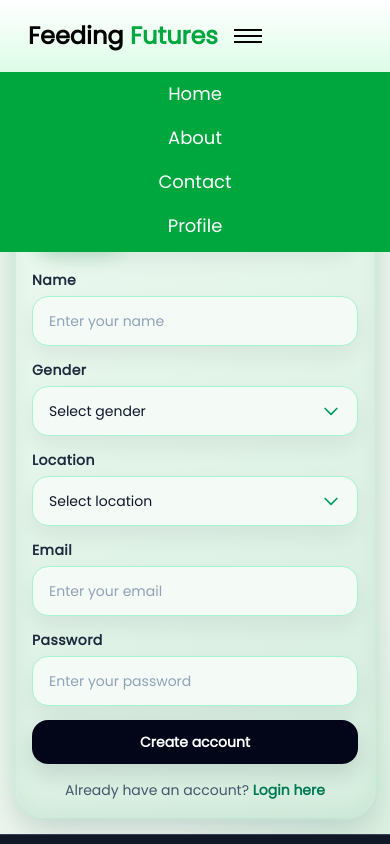
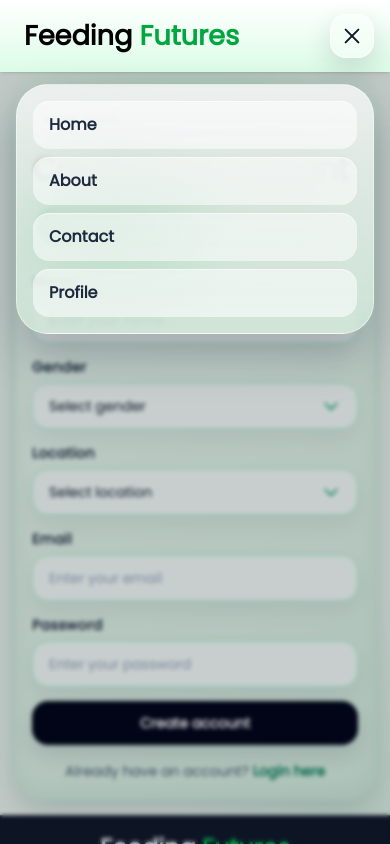
Before and after one commit to namanmahajan2020/Feeding-Futures, a React (Vite) app in the folder Feeding-Futures/user/: page /signup in a window 390 px wide. Both pictures are taken after a click on the button "Toggle navigation menu". Shown: the top 844 px of the page. Built offline with nearby package versions, Linux system fonts and the light colour scheme.

Commit message:
user navbar updated for mobile users

```diff
--- a/Feeding-Futures/user/src/components/Navbar.jsx
+++ b/Feeding-Futures/user/src/components/Navbar.jsx
@@ -1,26 +1,28 @@
-import React, { useState, useEffect } from "react";
+import React, { useEffect, useState } from "react";
 import { NavLink, useLocation, useNavigate } from "react-router-dom";
+
+const navItems = [
+  { to: "/", label: "Home" },
+  { to: "/about", label: "About" },
+  { to: "/contact", label: "Contact" },
+  { to: "/profile", label: "Profile" },
+];
 
 const Navbar = () => {
   const [navActive, setNavActive] = useState(false);
   const [userEmail, setUserEmail] = useState(localStorage.getItem("email"));
   const navigate = useNavigate();
-
-  const location = useLocation(); // 👈 Get current path
+  const location = useLocation();
   const isLoggedIn = !!userEmail;
   const currentPath = location.pathname;
 
-  // Real-time login state check
   useEffect(() => {
     const checkLoginStatus = () => {
       const email = localStorage.getItem("email");
       setUserEmail(email);
     };
 
-    // Listen to localStorage changes (cross-tab)
     window.addEventListener("storage", checkLoginStatus);
-
-    // Also check immediately on mount
     checkLoginStatus();
 
     return () => {
@@ -28,123 +30,122 @@ const Navbar = () => {
     };
   }, [userEmail, navigate]);
 
+  useEffect(() => {
+    setNavActive(false);
+  }, [currentPath]);
+
+  useEffect(() => {
+    document.body.style.overflow = navActive ? "hidden" : "";
+
+    return () => {
+      document.body.style.overflow = "";
+    };
+  }, [navActive]);
+
+  useEffect(() => {
+    if (!navActive) return undefined;
+
+    const timer = window.setTimeout(() => {
+      setNavActive(false);
+    }, 5000);
+
+    return () => window.clearTimeout(timer);
+  }, [navActive]);
+
   const shouldShowSignIn =
     !isLoggedIn && currentPath !== "/start" && currentPath !== "/signup";
 
   return (
-    <header className="fixed top-0 z-50 flex h-18 w-full items-center justify-between bg-gradient-to-b from-white to-green-100 px-4 shadow-sm sm:px-6 md:px-12 lg:px-24">
+    <>
+      <header className="fixed top-0 z-50 flex h-18 w-full items-center gap-4 bg-gradient-to-b from-white to-green-100 px-4 shadow-sm sm:px-6 md:px-12 lg:px-24">
         <NavLink
           to="/"
           end
           className={({ isActive }) =>
             isActive
-            ? "block rounded-full px-3 py-2 font-semibold md:px-6 md:bg-transparent md:text-green-600"
-            : "block rounded-full px-3 py-2 transition-transform duration-300 hover:scale-110 md:px-6"
+              ? "block rounded-full px-2 py-2 font-semibold md:px-6 md:bg-transparent md:text-green-600"
+              : "block rounded-full px-2 py-2 transition-transform duration-300 hover:scale-110 md:px-6"
           }
-        onClick={() => setNavActive(false)} // close nav on click
+          onClick={() => setNavActive(false)}
         >
-        <div className="select-none text-2xl font-extrabold text-black sm:text-3xl md:whitespace-nowrap">
+          <div className="select-none text-[1.7rem] font-extrabold leading-none text-black sm:text-3xl md:whitespace-nowrap">
             Feeding <span className="text-green-600">Futures</span>
           </div>
         </NavLink>
 
-      <div className="flex items-center gap-3 md:hidden">
+        <div className="ml-auto flex items-center gap-3 md:hidden">
           {shouldShowSignIn && (
             <NavLink
               to="/start"
-            className="whitespace-nowrap rounded-full border border-emerald-700 bg-gradient-to-b from-sky-500 to-black px-4 py-2 text-sm font-bold text-white transition duration-200 hover:scale-95 hover:bg-gradient-to-b hover:from-green-500 hover:to-black"
+              className="rounded-full border border-white/50 bg-white/35 px-3.5 py-2 text-xs font-semibold text-slate-900 shadow-[0_8px_20px_rgba(15,23,42,0.10)] backdrop-blur-md transition hover:scale-[0.98]"
               onClick={() => setNavActive(false)}
             >
               Sign In
             </NavLink>
           )}
 
-        {/* Hamburger for small screens */}
           <button
             type="button"
-          className="hamburger block cursor-pointer rounded-md p-1 md:hidden"
-          onClick={() => setNavActive(!navActive)}
+            className="flex h-11 w-11 items-center justify-center rounded-2xl border border-white/50 bg-white/35 text-slate-900 shadow-[0_12px_28px_rgba(15,23,42,0.14)] backdrop-blur-xl transition hover:scale-[0.98]"
+            onClick={() => setNavActive((prev) => !prev)}
             aria-label="Toggle navigation menu"
+            aria-expanded={navActive}
           >
-          <div className="my-1 h-0.5 w-7 bg-black"></div>
-          <div className="my-1 h-0.5 w-7 bg-black"></div>
-          <div className="my-1 h-0.5 w-7 bg-black"></div>
+            <div className="flex flex-col gap-1.5">
+              <span
+                className={`block h-0.5 w-5 rounded-full bg-slate-900 transition ${
+                  navActive ? "translate-y-2 rotate-45" : ""
+                }`}
+              />
+              <span
+                className={`block h-0.5 w-5 rounded-full bg-slate-900 transition ${
+                  navActive ? "opacity-0" : ""
+                }`}
+              />
+              <span
+                className={`block h-0.5 w-5 rounded-full bg-slate-900 transition ${
+                  navActive ? "-translate-y-2 -rotate-45" : ""
+                }`}
+              />
+            </div>
           </button>
         </div>
 
-      {/* Main container for navigation and Sign In */}
-      <div className="flex flex-1 items-center justify-center">
-        {/* Nav Bar */}
+        <div className="hidden flex-1 items-center justify-center md:flex">
           <nav
-          className={`nav-bar absolute left-0 top-18 w-full overflow-hidden bg-green-600 transition-[height] duration-200 ease-in md:static md:w-auto md:bg-transparent md:flex md:items-center ${navActive ? "h-[180px]" : "h-0"
-            } md:h-auto ${shouldShowSignIn ? "" : "md:mr-25"}`}
+            className={`md:flex md:w-auto md:items-center md:bg-transparent ${
+              shouldShowSignIn ? "" : "md:mr-25"
+            }`}
           >
-          <ul className="md:flex md:space-x-6 text-white md:text-black text-lg text-center">
-            <li>
+            <ul className="text-lg text-white md:flex md:space-x-6 md:text-black">
+              {navItems.map((item) => (
+                <li key={item.to}>
                   <NavLink
-                to="/"
-                end
+                    to={item.to}
+                    end={item.to === "/"}
                     className={({ isActive }) =>
-                  isActive
-                    ? "block px-6 py-2 rounded-full bg-black text-white md:bg-transparent md:text-green-600 font-semibold"
-                    : "block px-6 py-2 rounded-full hover:bg-gradient-to-t from-green-500 to-black hover:font-base hover:text-white transition"
+                      item.to === "/profile"
+                        ? isActive
+                          ? "block rounded-full px-6 py-2 font-semibold text-white md:text-green-600"
+                          : "block rounded-3xl px-6 py-2 transition hover:bg-gradient-to-t hover:from-green-500 hover:to-black hover:text-white"
+                        : isActive
+                          ? "block rounded-full bg-black px-6 py-2 font-semibold text-white md:bg-transparent md:text-green-600"
+                          : "block rounded-full px-6 py-2 transition hover:bg-gradient-to-t hover:from-green-500 hover:to-black hover:text-white"
                     }
-                onClick={() => setNavActive(false)} // close nav on click
+                    onClick={() => setNavActive(false)}
                   >
-                Home
+                    {item.label}
                   </NavLink>
                 </li>
-
-            <li>
-              <NavLink
-                to="/about"
-                className={({ isActive }) =>
-                  isActive
-                    ? "block px-6 py-2 rounded-full bg-black text-white md:bg-transparent md:text-green-600 font-semibold"
-                    : "block px-6 py-2 rounded-full hover:bg-gradient-to-t from-green-500 to-black hover:font-base hover:text-white transition"
-                }
-                onClick={() => setNavActive(false)} // close nav on click
-              >
-                About
-              </NavLink>
-            </li>
-
-            <li>
-              <NavLink
-                to="/contact"
-                className={({ isActive }) =>
-                  isActive
-                    ? "block px-6 py-2 rounded-full bg-black text-white md:bg-transparent md:text-green-600 font-semibold"
-                    : "block px-6 py-2 rounded-full hover:bg-gradient-to-t from-green-500 to-black hover:font-base hover:text-white transition"
-                }
-                onClick={() => setNavActive(false)} // close nav on click
-              >
-                Contact
-              </NavLink>
-            </li>
-
-            <li>
-              <NavLink
-                to="/profile"
-                className={({ isActive }) =>
-                  isActive
-                    ? "block px-6 py-2 rounded-full text-white md:text-green-600 font-semibold"
-                    : "block px-6 py-2 rounded-3xl hover:bg-gradient-to-t from-green-500 to-black hover:font-base hover:text-white transition"
-                }
-                onClick={() => setNavActive(false)} // close nav on click
-              >
-                Profile
-              </NavLink>
-            </li>
+              ))}
             </ul>
           </nav>
         </div>
 
-      {/* Sign In Button (only if not logged in) */}
         {shouldShowSignIn && (
           <NavLink
             to="/start"
-          className="hidden md:block px-5 py-1.5 rounded-full border-1 border-emerald-700  bg-gradient-to-b from-sky-500 to-black text-white font-bold hover:bg-gradient-to-b hover:from-green-500 hover:to-black hover:scale-95 transition duration-200"
+            className="hidden rounded-full border border-emerald-700 bg-gradient-to-b from-sky-500 to-black px-5 py-1.5 font-bold text-white transition duration-200 hover:scale-95 hover:bg-gradient-to-b hover:from-green-500 hover:to-black md:block"
             onClick={() => setNavActive(false)}
           >
             Sign In
@@ -152,6 +153,52 @@ const Navbar = () => {
         )}
       </header>
 
+      <div
+        className={`fixed inset-0 z-40 bg-slate-950/18 backdrop-blur-[2px] transition duration-300 md:hidden ${
+          navActive ? "pointer-events-auto opacity-100" : "pointer-events-none opacity-0"
+        }`}
+        onClick={() => setNavActive(false)}
+      />
+
+      <nav
+        className={`fixed inset-x-4 top-21 z-50 rounded-[2rem] border border-white/45 bg-[linear-gradient(180deg,rgba(255,255,255,0.72),rgba(217,245,225,0.58))] p-4 shadow-[0_22px_50px_rgba(15,23,42,0.18)] backdrop-blur-2xl transition duration-300 md:hidden ${
+          navActive
+            ? "pointer-events-auto translate-y-0 opacity-100"
+            : "pointer-events-none -translate-y-4 opacity-0"
+        }`}
+      >
+        <ul className="space-y-2">
+          {navItems.map((item) => (
+            <li key={item.to}>
+              <NavLink
+                to={item.to}
+                end={item.to === "/"}
+                className={({ isActive }) =>
+                  `block rounded-2xl px-4 py-3 text-base font-semibold transition ${
+                    isActive
+                      ? "bg-[linear-gradient(135deg,#16a34a_0%,#22c55e_100%)] text-white shadow-[0_12px_24px_rgba(34,197,94,0.22)]"
+                      : "bg-white/55 text-slate-800 shadow-[inset_0_1px_0_rgba(255,255,255,0.55)]"
+                  }`
+                }
+                onClick={() => setNavActive(false)}
+              >
+                {item.label}
+              </NavLink>
+            </li>
+          ))}
+        </ul>
+
+        {shouldShowSignIn && (
+          <NavLink
+            to="/start"
+            className="mt-4 block rounded-2xl bg-slate-950 px-4 py-3 text-center text-sm font-semibold text-white shadow-[0_14px_28px_rgba(15,23,42,0.18)]"
+            onClick={() => setNavActive(false)}
+          >
+            Continue to Sign In
+          </NavLink>
+        )}
+      </nav>
+    </>
   );
 };
 
--- a/Feeding-Futures/user/src/components/Signup.jsx
+++ b/Feeding-Futures/user/src/components/Signup.jsx
@@ -3,7 +3,7 @@ import { useNavigate } from "react-router-dom";
 import axios from "axios";
 
 const inputClassName =
-  "w-full rounded-2xl border border-emerald-200 bg-[#f4fbf6] px-4 py-3.5 text-sm text-slate-900 shadow-[0_10px_22px_rgba(15,23,42,0.06)] outline-none transition placeholder:text-slate-400 focus:border-emerald-400 focus:ring-4 focus:ring-emerald-100";
+  "w-full rounded-2xl border border-emerald-200 bg-[#f4fbf6] px-4 py-3 text-sm text-slate-900 shadow-[0_10px_22px_rgba(15,23,42,0.06)] outline-none transition placeholder:text-slate-400 focus:border-emerald-400 focus:ring-4 focus:ring-emerald-100 sm:py-3.5";
 
 const fieldLabelClassName =
   "mb-1.5 block text-sm font-semibold tracking-[0.03em] text-slate-800";
@@ -215,8 +215,8 @@ const AuthForm = () => {
     <section
       className={`relative overflow-hidden bg-[#eef5ef] px-4 sm:px-6 lg:px-8 ${
         isSignup
-          ? "flex min-h-[calc(100vh-4.5rem)] items-center pt-24 pb-4 sm:pt-26 sm:pb-5"
-          : "flex flex-1 min-h-full items-center pt-24 pb-0 sm:pt-26 sm:pb-0"
+          ? "flex min-h-[calc(100vh-4.5rem)] items-center pt-22 pb-4 sm:pt-26 sm:pb-5"
+          : "flex flex-1 min-h-full items-center pt-22 pb-0 sm:pt-26 sm:pb-0"
       }`}
     >
       <div className="absolute inset-0 bg-[radial-gradient(circle_at_top,_rgba(174,230,194,0.45),_transparent_26%),radial-gradient(circle_at_bottom_right,_rgba(186,231,201,0.35),_transparent_24%)]" />
@@ -230,17 +230,17 @@ const AuthForm = () => {
         >
           <form onSubmit={handleSubmit} className="w-full">
             <div className="mx-auto max-w-2xl">
-              <div className="flex flex-col gap-3 sm:flex-row sm:items-end sm:justify-between">
+              <div className="flex flex-col gap-4 sm:flex-row sm:items-end sm:justify-between">
                 <div>
-                  <span className="inline-flex rounded-full bg-[linear-gradient(135deg,#f4fff6_0%,#d7f4df_100%)] px-4 py-2 text-xs font-semibold uppercase tracking-[0.26em] text-emerald-700 shadow-[0_6px_14px_rgba(34,197,94,0.10)]">
+                  <span className="inline-flex rounded-full bg-[linear-gradient(135deg,#f4fff6_0%,#d7f4df_100%)] px-3.5 py-2 text-[0.7rem] font-semibold uppercase tracking-[0.22em] text-emerald-700 shadow-[0_6px_14px_rgba(34,197,94,0.10)] sm:px-4 sm:text-xs sm:tracking-[0.26em]">
                     {isSignup ? "New User" : "Existing User"}
                   </span>
-                  <h2 className="mt-4 text-2xl font-black tracking-tight text-slate-950 sm:text-3xl">
+                  <h2 className="mt-4 text-[2rem] font-black leading-[1.02] tracking-tight text-slate-950 sm:text-3xl">
                     {isSignup ? "Create your account" : "Login to continue"}
                   </h2>
                 </div>
 
-                <div className="inline-flex rounded-full border border-emerald-200 bg-[linear-gradient(135deg,#f4fff6_0%,#d8efe0_100%)] p-1 shadow-[0_10px_20px_rgba(15,23,42,0.06)]">
+                <div className="grid w-full grid-cols-2 rounded-full border border-emerald-200 bg-[linear-gradient(135deg,#f4fff6_0%,#d8efe0_100%)] p-1 shadow-[0_10px_20px_rgba(15,23,42,0.06)] sm:inline-flex sm:w-auto">
                   <button
                     type="button"
                     disabled={isProcessing}
@@ -249,7 +249,7 @@ const AuthForm = () => {
                       setError("");
                       setSuccess("");
                     }}
-                    className={`rounded-full px-4 py-2 text-sm font-semibold transition ${
+                    className={`rounded-full px-4 py-2.5 text-sm font-semibold transition sm:py-2 ${
                       isSignup
                         ? "bg-[linear-gradient(135deg,#16a34a_0%,#22c55e_100%)] text-white shadow-[0_10px_18px_rgba(22,163,74,0.24)] ring-2 ring-emerald-100"
                         : "bg-transparent text-slate-700"
@@ -265,7 +265,7 @@ const AuthForm = () => {
                       setError("");
                       setSuccess("");
                     }}
-                    className={`rounded-full px-4 py-2 text-sm font-semibold transition ${
+                    className={`rounded-full px-4 py-2.5 text-sm font-semibold transition sm:py-2 ${
                       !isSignup
                         ? "bg-[linear-gradient(135deg,#0f172a_0%,#1e293b_100%)] text-white shadow-[0_10px_18px_rgba(15,23,42,0.22)] ring-2 ring-slate-100/80"
                         : "bg-transparent text-slate-700"
@@ -276,7 +276,7 @@ const AuthForm = () => {
                 </div>
               </div>
 
-              <div className="mt-5 space-y-3.5">
+              <div className="mt-5 space-y-3.5 sm:space-y-3.5">
                 {isSignup && (
                   <div className="grid gap-3.5 sm:grid-cols-2">
                     <div className="sm:col-span-2">
```
Lines whose indentation alone changed are shown as unchanged.
